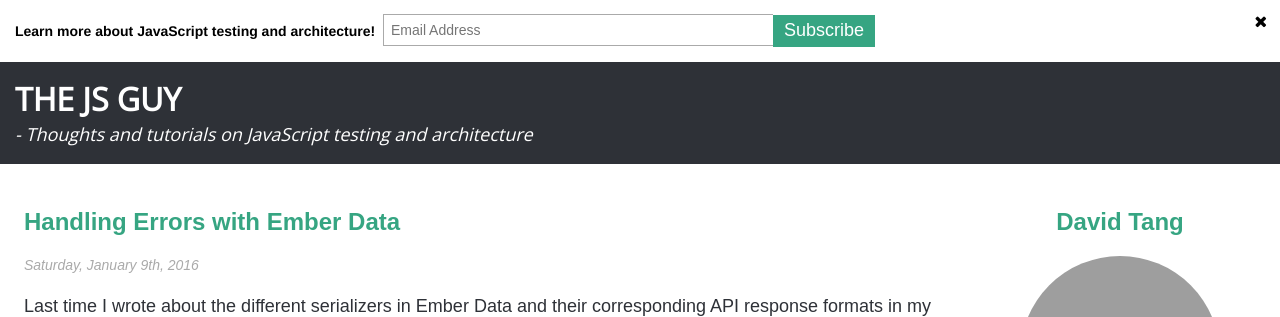
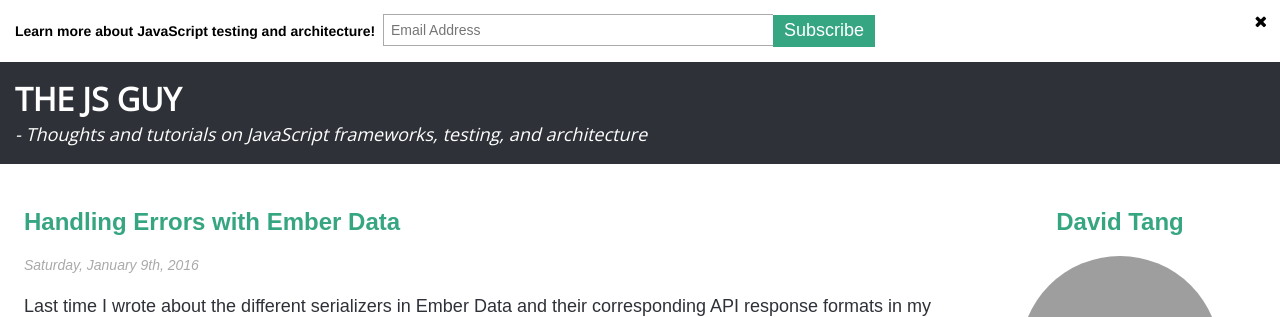
Before and after one commit to iamdtang/skaterdav85.github.io, a Jekyll site: the page built from index.html, in a window 1280 px wide. Shown: the top 317 px of the page. Built offline with Jekyll 4.4.1, drawn with Linux system fonts in a browser that asks for light colours; nearby versions of some CDN libraries; Markdown is read by kramdown in place of the engine named in the settings; the list of posts is cut into pages by our own code; grey boxes are pictures that could not be loaded.

Commit message:
tagline change

```diff
--- a/_config.yml
+++ b/_config.yml
@@ -1,6 +1,6 @@
 name: The JS Guy
 author: David Tang
-description: Thoughts and tutorials on JavaScript testing and architecture
+description: Thoughts and tutorials on JavaScript frameworks, testing, and architecture
 bio: JavaScript developer passionate about testing and architecture. Ember enthusiast. Instructor at University of Southern California (USC) teaching web development classes for ITP.
 paginate: 5
 markdown: redcarpet
--- a/index.html
+++ b/index.html
@@ -1,6 +1,6 @@
 ---
 layout: default
-title: Thoughts and tutorials on JavaScript testing and architecture
+title: Thoughts and tutorials on JavaScript frameworks, testing, and architecture
 keywords: javascript testing, javascript architecture, unit testing, integration testing, acceptance testing, javascript patterns, design patterns, javascript unit testing, anglar, angularJS, testing angular, angular.js, backbone, testing backbone, backboneJS, backbone.js, Ember, Ember.js, EmberJS, ember testing, scalable JavaScript, maintainable JavaScript, testable JavaScript, js, JavaScript, Developer, David Tang, The JavaScript Guy, The JS Guy, web development
 ---
 
```
